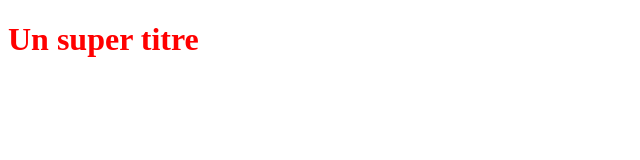
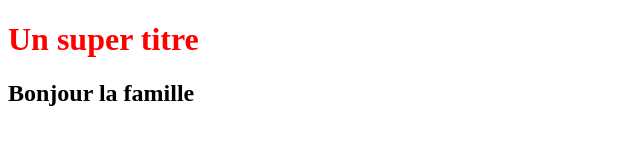
Before and after one commit to imongault/Projet_1, a plain HTML site: page Index.html in a window 1280 px wide. Shown: the whole page, without its empty margins (0-640 px from the left). Drawn offline with Linux system fonts and the light colour scheme.

Commit message:
Ajout du titre h2

```diff
--- a/Index.html
+++ b/Index.html
@@ -6,5 +6,6 @@
 </head>
 <body>
     <h1>Un super titre</h1>
+	<h2> Bonjour la famille</h2>
 </body>
 </html>
```
